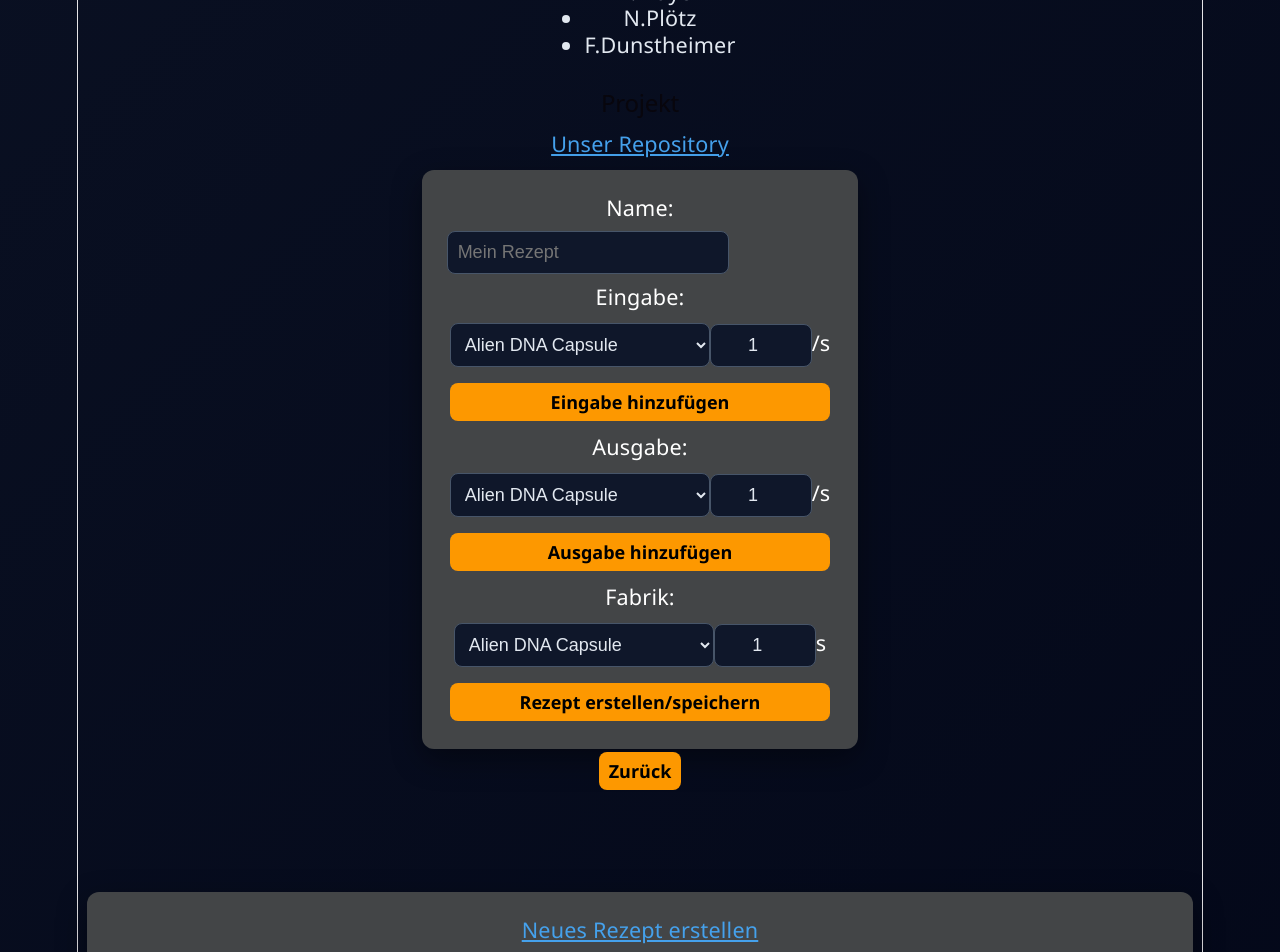
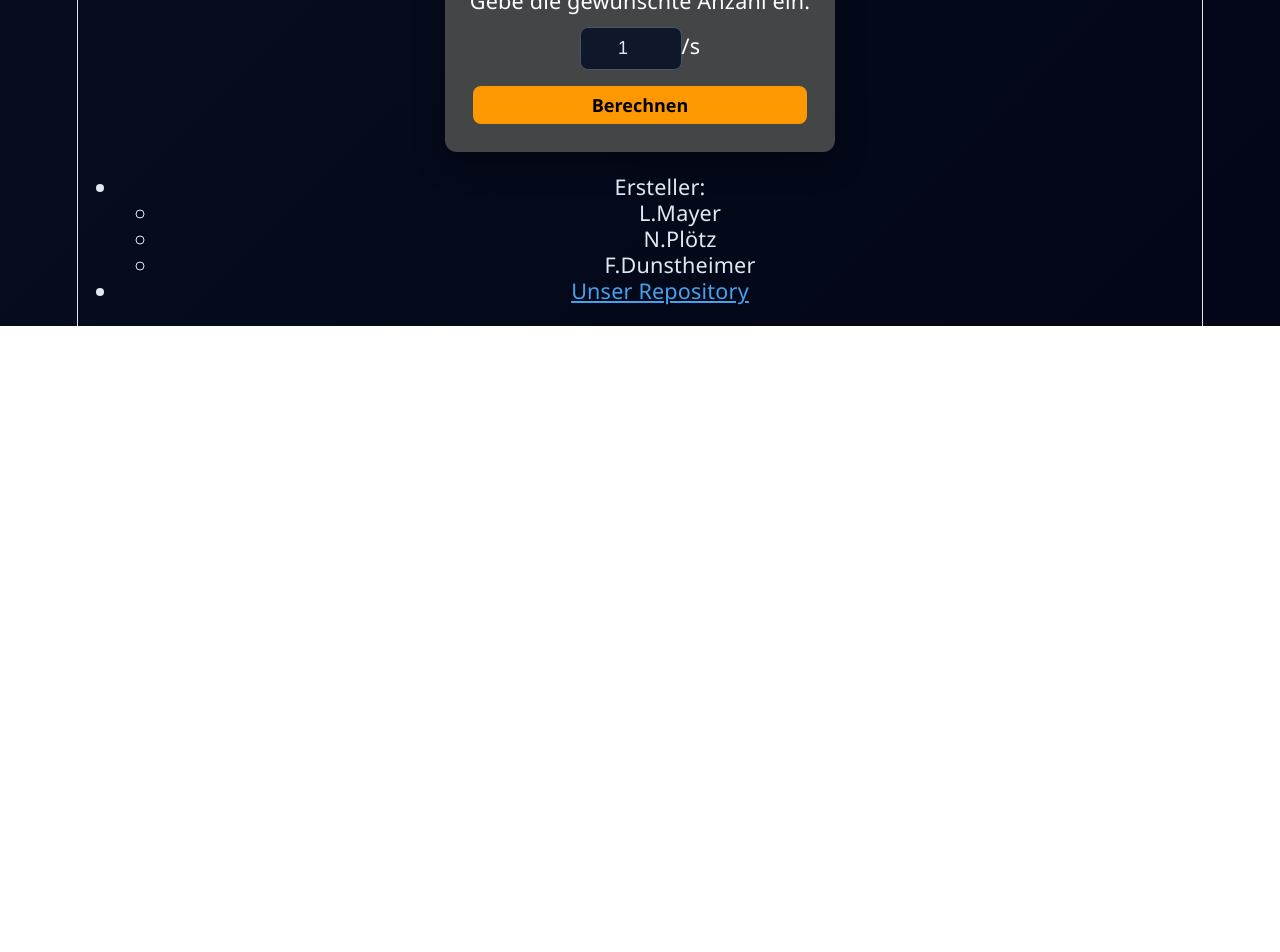
Before and after one commit to LeReyam/Satiscalc, a React (Vite) app: page / in a window 1280 px wide. Shown: the part 2440-3392 px from the top of the page. After the commit the page ends 2766 px from the top, so only its background shows below. Built offline with nearby package versions, Linux system fonts and the light colour scheme.

Commit message:
fix: reorder components in App for improved layout

```diff
--- a/src/App.tsx
+++ b/src/App.tsx
@@ -17,11 +17,8 @@ function App() {
 		<About/>
 		<Costum_recipe_editor/>
 		<Costum_recipetable/>
+    <Productionplanner_output/>
 		<Recipe_selector/>
-    <About/>
-    <Costum_recipe_editor/>
-    <Costum_recipetable/>
-    <Productionplanner_output/>
 		<Footer />
     </>
   );
```
